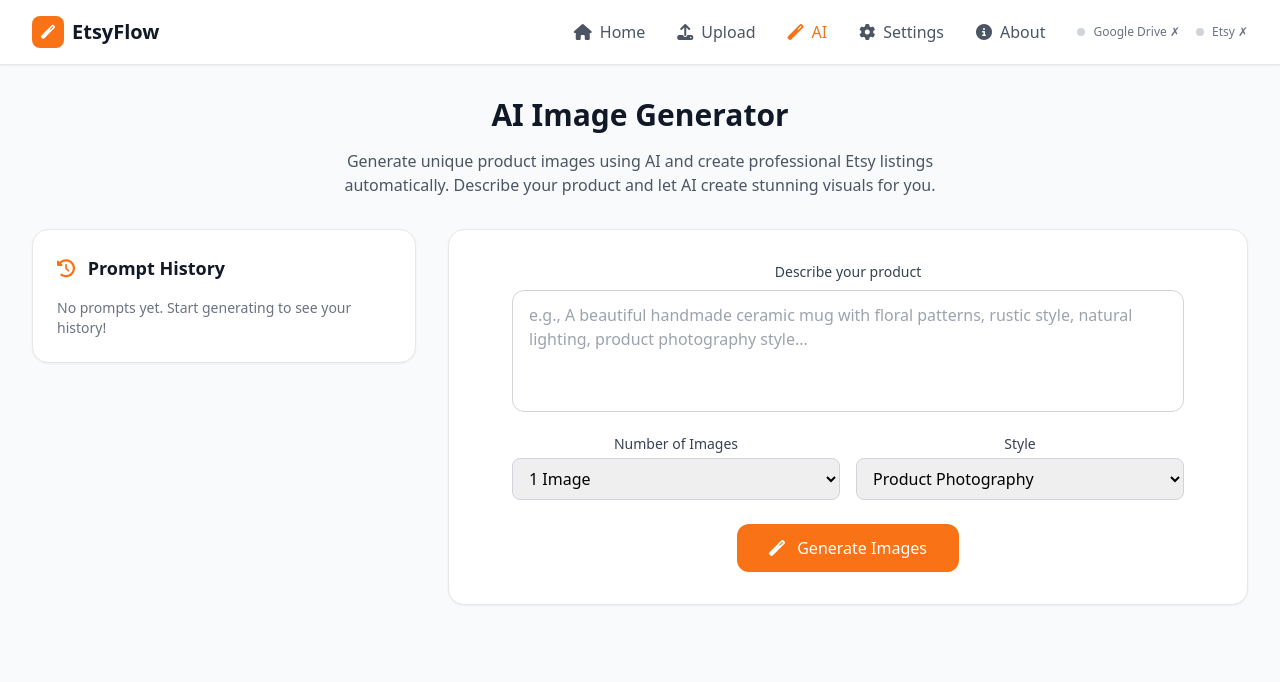
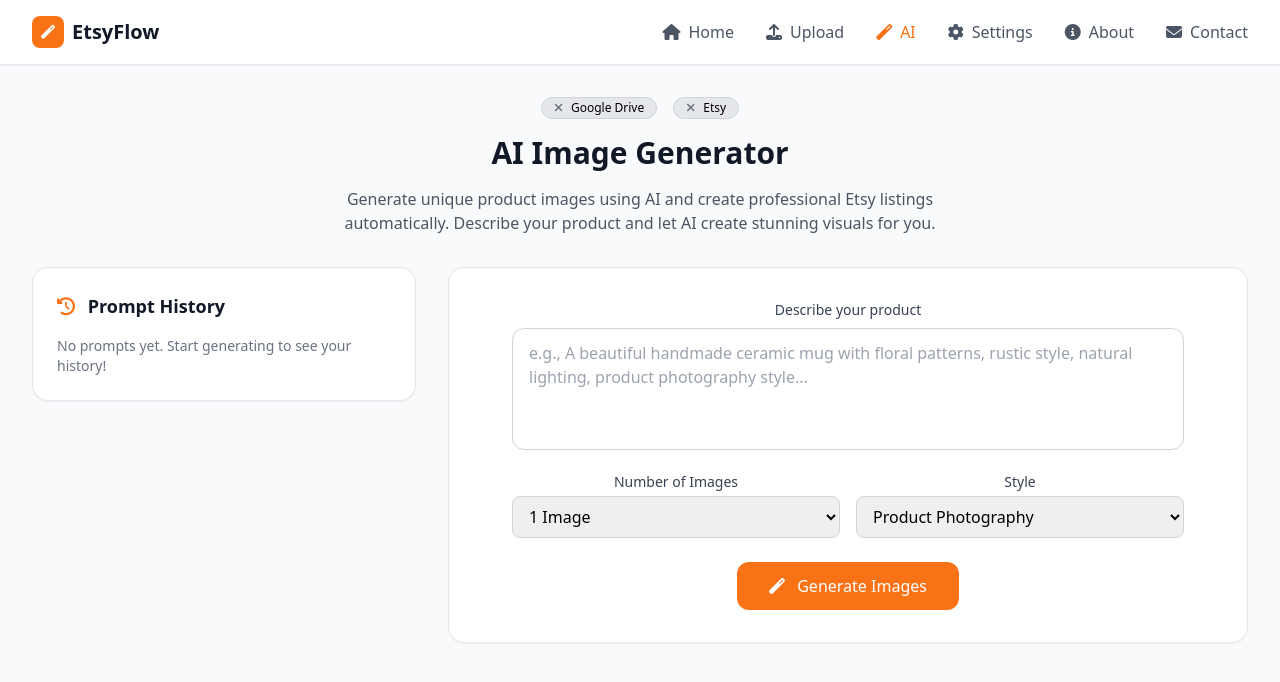
Before and after one commit to rgupta-code/EtsySelfManagement, a website: page client/generate.html in a window 1280 px wide. Drawn offline with nearby package versions, Linux system fonts and the light colour scheme; no server answers.

Commit message:
Fixed some formatting

```diff
--- a/client/generate.html
+++ b/client/generate.html
@@ -53,18 +53,7 @@
                     <a href="generate.html" class="text-primary font-medium"><i class="fas fa-magic mr-2"></i>AI</a>
                     <a href="settings.html" class="text-gray-600 hover:text-primary transition-colors"><i class="fas fa-cog mr-2"></i>Settings</a>
                     <a href="about.html" class="text-gray-600 hover:text-primary transition-colors"><i class="fas fa-info-circle mr-2"></i>About</a>
-
-                    <!-- OAuth Status Indicators -->
-                    <div class="flex items-center space-x-4">
-                        <div class="flex items-center space-x-2">
-                            <div id="google-status-dot" class="oauth-status-dot w-3 h-3 rounded-full bg-gray-400"></div>
-                            <span id="google-status-text" class="oauth-status-text text-xs text-gray-600 font-medium">Google Drive ✗</span>
-                        </div>
-                        <div class="flex items-center space-x-2">
-                            <div id="etsy-status-dot" class="oauth-status-dot w-3 h-3 rounded-full bg-gray-400"></div>
-                            <span id="etsy-status-text" class="oauth-status-text text-xs text-gray-600 font-medium">Etsy ✗</span>
-                        </div>
-                    </div>
+                    <a href="contact.html" class="text-gray-600 hover:text-primary transition-colors"><i class="fas fa-envelope mr-2"></i>Contact</a>
                 </div>
 
                 <!-- Mobile menu button -->
@@ -84,26 +73,32 @@
                 <a href="generate.html" class="block px-3 py-2 text-primary font-medium"><i class="fas fa-magic mr-2"></i>AI</a>
                 <a href="settings.html" class="block px-3 py-2 text-gray-600 hover:text-primary transition-colors"><i class="fas fa-cog mr-2"></i>Settings</a>
                 <a href="about.html" class="block px-3 py-2 text-gray-600 hover:text-primary transition-colors"><i class="fas fa-info-circle mr-2"></i>About</a>
-
-                <!-- Mobile OAuth Status -->
-                <div class="px-3 py-2 border-t border-gray-200">
-                    <div class="flex items-center justify-between">
-                        <div class="flex items-center space-x-2">
-                            <div id="google-status-dot-mobile" class="oauth-status-dot w-3 h-3 rounded-full bg-gray-400"></div>
-                            <span id="google-status-text-mobile" class="oauth-status-text text-xs text-gray-600 font-medium">Google Drive ✗</span>
-                        </div>
-                        <div class="flex items-center space-x-2">
-                            <div id="etsy-status-dot-mobile" class="oauth-status-dot w-3 h-3 rounded-full bg-gray-400"></div>
-                            <span id="etsy-status-text-mobile" class="oauth-status-text text-xs text-gray-600 font-medium">Etsy ✗</span>
-                        </div>
-                    </div>
-                </div>
+                <a href="contact.html" class="block px-3 py-2 text-gray-600 hover:text-primary transition-colors"><i class="fas fa-envelope mr-2"></i>Contact</a>
             </div>
         </div>
     </nav>
 
     <!-- Main Content -->
     <div class="max-w-7xl mx-auto px-4 sm:px-6 lg:px-8 py-8">
+        <!-- OAuth Status Indicators -->
+        <div class="flex items-center justify-center space-x-4 mb-4">
+            <!-- Google Drive Status -->
+            <div id="google-status-indicator" class="oauth-status-indicator" title="Google Drive Status">
+                <div class="px-3 py-0.5 rounded-full bg-gray-200 oauth-status-capsule flex items-center space-x-2" id="google-status-capsule">
+                    <i class="fas fa-times text-xs" id="google-status-icon"></i>
+                    <span class="text-xs font-medium" id="google-status-text">Google Drive</span>
+                </div>
+            </div>
+
+            <!-- Etsy Status -->
+            <div id="etsy-status-indicator" class="oauth-status-indicator" title="Etsy Status">
+                <div class="px-3 py-0.5 rounded-full bg-gray-200 oauth-status-capsule flex items-center space-x-2" id="etsy-status-capsule">
+                    <i class="fas fa-times text-xs" id="etsy-status-icon"></i>
+                    <span class="text-xs font-medium" id="etsy-status-text">Etsy</span>
+                </div>
+            </div>
+        </div>
+
         <!-- Page Header -->
         <div class="text-center mb-8">
             <h1 class="text-3xl font-bold text-gray-900 mb-4">AI Image Generator</h1>
--- a/client/js/oauth-status.js
+++ b/client/js/oauth-status.js
@@ -43,52 +43,42 @@ class OAuthStatusManager {
     }
 
     setStatusIndicators(googleConnected, etsyConnected) {
-        // Update desktop indicators
-        this.updateStatusDot('google-status-dot', googleConnected);
-        this.updateStatusDot('etsy-status-dot', etsyConnected);
-
-        // Update mobile indicators
-        this.updateStatusDot('mobile-google-status-dot', googleConnected);
-        this.updateStatusDot('mobile-etsy-status-dot', etsyConnected);
-
-        // Update status text
-        this.updateStatusText('google-status-text', googleConnected ? 'Google Drive ✓' : 'Google Drive ✗');
-        this.updateStatusText('etsy-status-text', etsyConnected ? 'Etsy ✓' : 'Etsy ✗');
-
-        // Update mobile status text
-        this.updateStatusText('mobile-google-status-text', googleConnected ? 'Google Drive ✓' : 'Google Drive ✗');
-        this.updateStatusText('mobile-etsy-status-text', etsyConnected ? 'Etsy ✓' : 'Etsy ✗');
+        // Update status indicators
+        this.updateStatusCapsule('google-status-capsule', 'google-status-icon', googleConnected);
+        this.updateStatusCapsule('etsy-status-capsule', 'etsy-status-icon', etsyConnected);
     }
 
-    updateStatusDot(elementId, isConnected) {
-        const dot = document.getElementById(elementId);
-        if (dot) {
+    updateStatusCapsule(capsuleId, iconId, isConnected) {
+        const capsule = document.getElementById(capsuleId);
+        const icon = document.getElementById(iconId);
+
+        if (capsule && icon) {
             // Reset classes
-            dot.className = 'w-2 h-2 rounded-full oauth-status-dot';
+            capsule.className = 'px-3 py-0.5 rounded-full oauth-status-capsule flex items-center space-x-2';
+            icon.className = 'fas text-xs';
 
-            // Add status class
             if (isConnected) {
-                dot.classList.add('connected', 'animate-pulse');
+                // Connected state - dark green background with white text and check icon
+                capsule.classList.add('bg-green-600', 'border', 'border-green-700');
+                icon.classList.add('fa-check', 'text-white');
+                // Update text color to white
+                const textElement = capsule.querySelector('span');
+                if (textElement) {
+                    textElement.classList.add('text-white');
+                }
             } else {
-                dot.classList.add('disconnected');
+                // Disconnected state - gray background with cross icon
+                capsule.classList.add('bg-gray-200', 'border', 'border-gray-300');
+                icon.classList.add('fa-times', 'text-gray-500');
+                // Reset text color to default
+                const textElement = capsule.querySelector('span');
+                if (textElement) {
+                    textElement.classList.remove('text-white');
+                }
             }
         }
     }
 
-    updateStatusText(elementId, text) {
-        const textElement = document.getElementById(elementId);
-        if (textElement) {
-            textElement.textContent = text;
-
-            // Add CSS classes based on status
-            textElement.className = 'text-xs oauth-status-text';
-            if (text.includes('✓')) {
-                textElement.classList.add('connected');
-            } else {
-                textElement.classList.add('disconnected');
-            }
-        }
-    }
 
     setupPeriodicChecks() {
         // Check auth status every 30 seconds
```
Also changed, not shown: client/home.html (+1 -1 lines), client/upload.html (+19 -27 lines).
